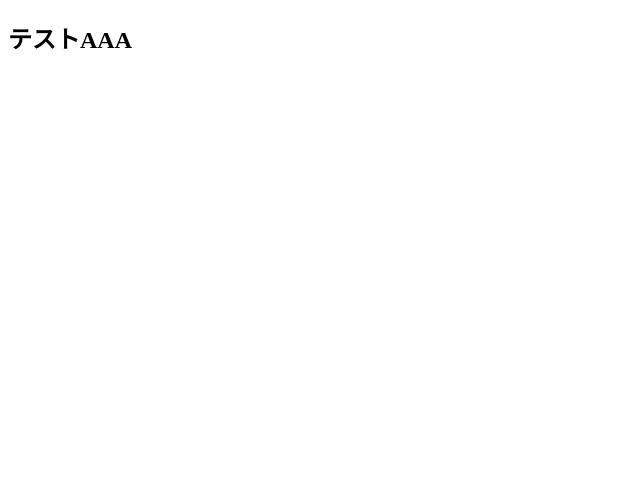
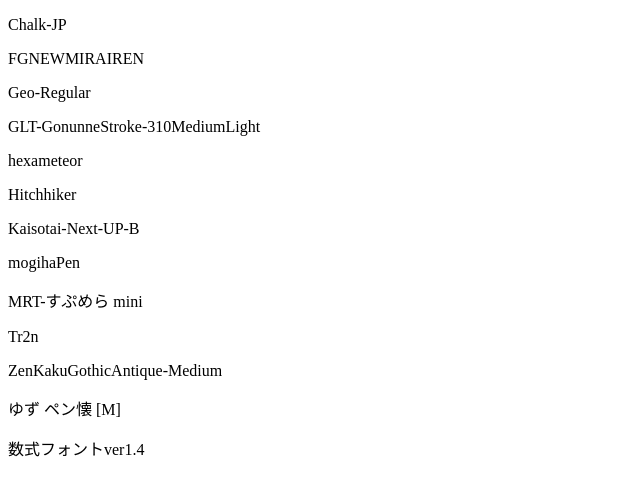
Before and after one commit to aa667248/fontlibrary, a plain HTML site: page index.html in a window 1280 px wide. Shown: the whole page, without its empty margins (0-640 px from the left). Drawn offline with Linux system fonts and the light colour scheme.

Commit message:
Update index.html

```diff
--- a/index.html
+++ b/index.html
@@ -5,6 +5,18 @@
         <link rel="stylesheet" href="fontstyle.css">
     </head>
     <body>
-        <h2 id="test">テストAAA</h2>
+        <p>Chalk-JP</p>
+        <p>FGNEWMIRAIREN</p>
+        <p>Geo-Regular</p>
+        <p>GLT-GonunneStroke-310MediumLight</p>
+        <p>hexameteor</p>
+        <p>Hitchhiker</p>
+        <p>Kaisotai-Next-UP-B</p>
+        <p>mogihaPen</p>
+        <p>MRT-すぷめら mini</p>
+        <p>Tr2n</p>
+        <p>ZenKakuGothicAntique-Medium</p>
+        <p>ゆず ペン懐 [M]</p>
+        <p>数式フォントver1.4</p>
     </body>
 </html>
```
